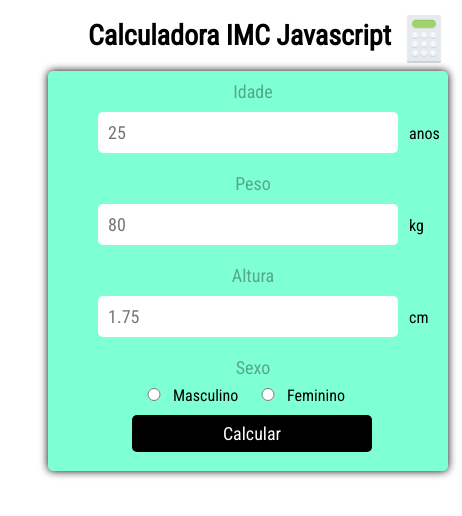
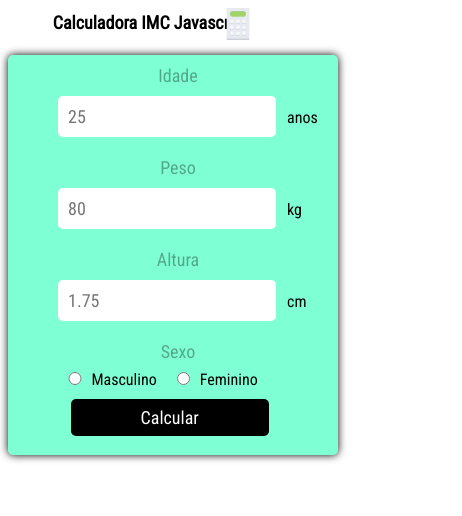
Before and after one commit to EuKaique/Calculadora-IMC-javascript, a plain HTML site: page index.html in a window 390 px wide. Shown: the whole page, 462 px wide, since content can reach past the window. Drawn offline with Linux system fonts and the light colour scheme.

Commit message:
update-19-01-2022

```diff
--- a/index.css
+++ b/index.css
@@ -161,3 +161,74 @@ button:hover{
     }
 
 }
+
+@media screen and (max-width: 576px){
+    h1 {
+        text-align: center;
+        position: relative;
+        left: auto;
+        right: 12%;
+        font-size: 18px;
+        margin-left: auto;
+        margin-right: auto;
+    }
+    img {
+        position: absolute;
+        left: 57%;
+        top: 8px;
+        width: 32px;
+    }
+    #formulario {
+        display: block;
+        background-color: aquamarine;
+        border-radius: 5px;
+        box-shadow: 0 0 0.5rem #000;
+        width: 330px;
+        height: 400px;
+        margin-top: 6%;
+        margin-left: auto;
+        margin-right: 33%;
+    }
+    input {
+        width: 60%;
+        margin-left: 50px;
+        margin-top: 10px;
+        border: none;
+        border-radius: 5px;
+        padding: 10px 10px;
+        font-size: 18px;
+    }
+    input:nth-child(8) {
+        width: 8%;
+        margin-left: 54px;
+        display: inline-block;
+        cursor: pointer;
+        color: #000;
+    }
+    button {
+        width: 60%;
+        background-color: #000;
+        color: #fff;
+        margin-left: 19%;
+        margin-top: 10px;
+        border: none;
+        border-radius: 5px;
+        padding: 8px 8px;
+        font-size: 18px;
+        cursor: pointer;
+    }
+    #resultado {
+        margin-right: 20%;
+        margin-left: auto;
+        width: 80%;
+    }
+    #resultado p {
+        line-height: 30px;
+        text-align: center;
+        font-size: 24px;
+        margin-left: auto;
+        margin-right: 24%;
+        margin-top: 55px;
+        width: 55%;
+    }
+}
```
